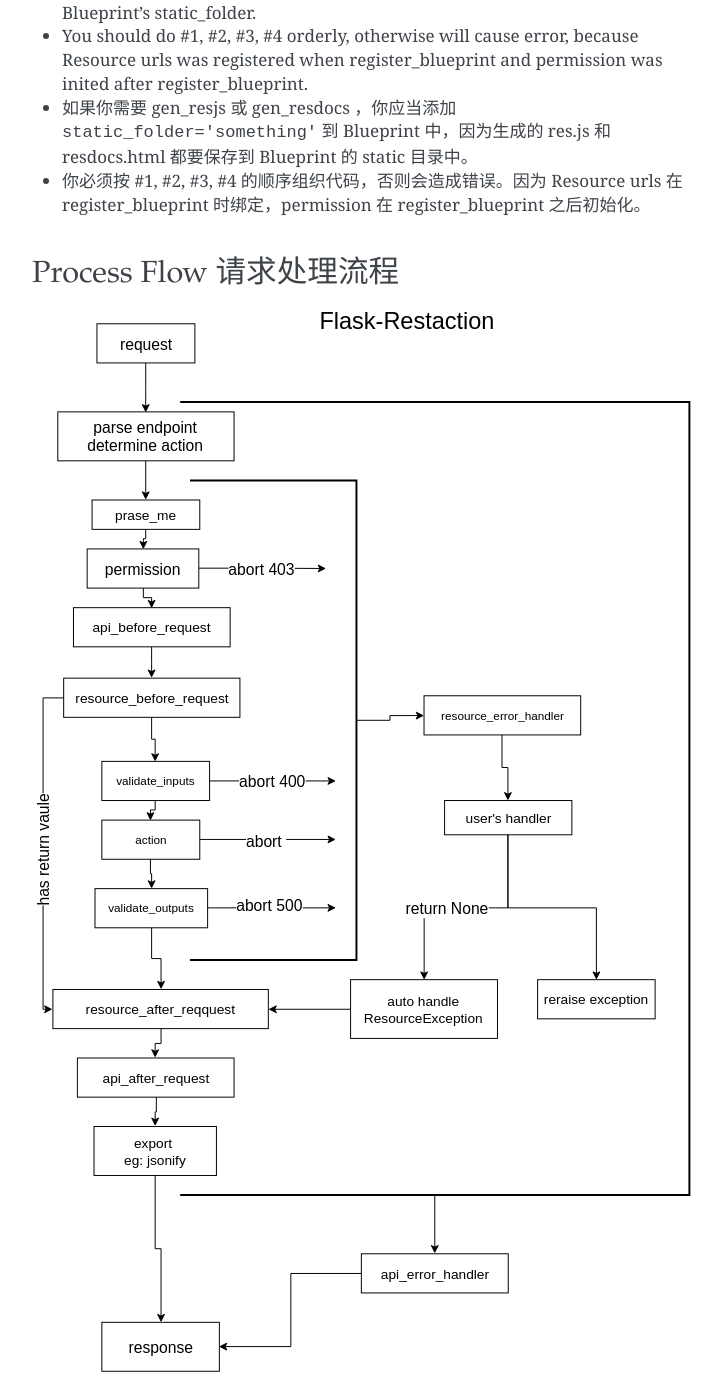
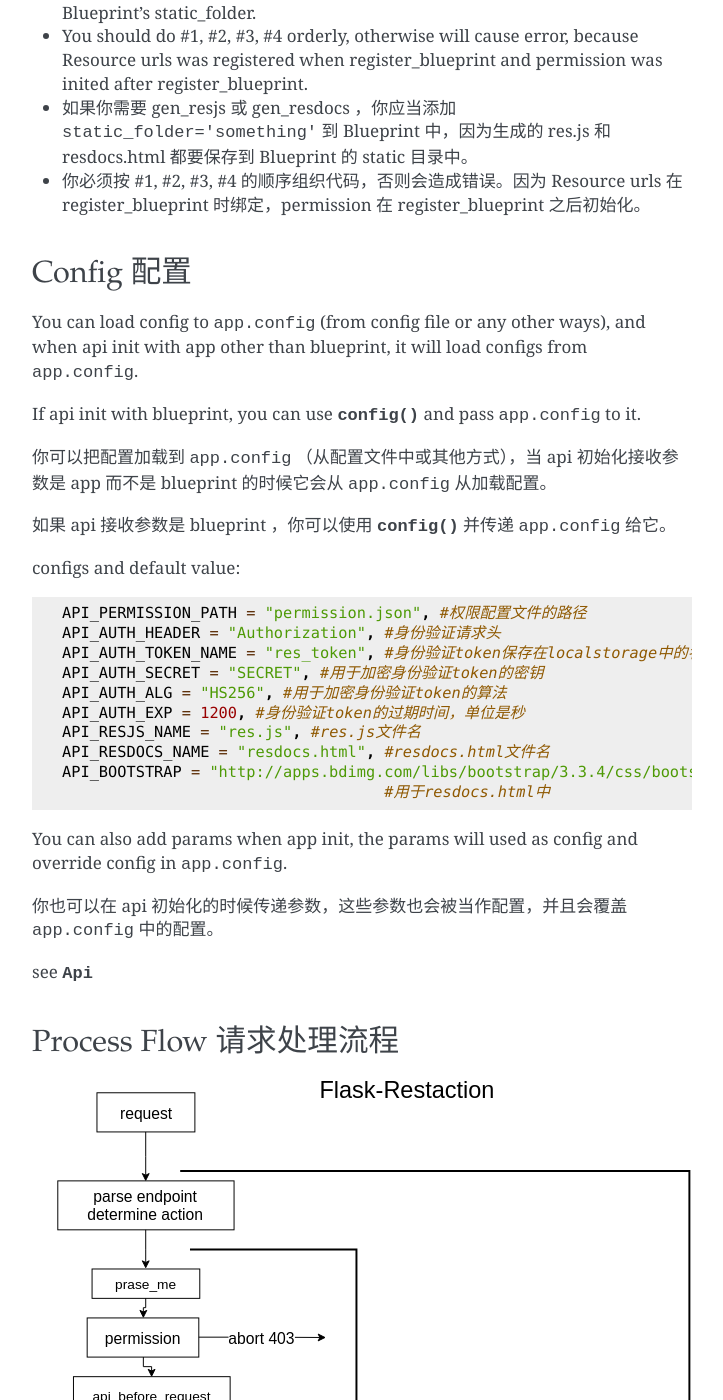
Before and after one commit to guyskk/flask-restaction, a Sphinx documentation site: the page built from docs/source/quickstart.rst, in a window 1280 px wide and 1400 px high, scrolled down 9013 px. Shown: the whole window, without its empty margins (388-1111 px from the left). Built offline with Sphinx 7.4.7, drawn with Linux system fonts in a browser that asks for light colours.

Commit message:
support load config from config file

```diff
--- a/docs/source/quickstart.rst
+++ b/docs/source/quickstart.rst
@@ -412,10 +412,11 @@
 - role 和 resource 只能由小写字母和下划线组成，并且以小写字母开头。
 
 
+
 Work with Blueprint 使用蓝图
 -----------------------------
 
-.. code-block :: python
+.. code-block:: python
 
     from flask import Flask, Blueprint
     from flask.ext.restaction import Api
@@ -447,6 +448,39 @@
 - 你必须按 #1, #2, #3, #4 的顺序组织代码，否则会造成错误。因为 Resource urls 在 register_blueprint 时绑定，permission 在 register_blueprint 之后初始化。
 
 
+Config 配置
+-----------------------------
+
+You can load config to ``app.config`` (from config file or any other ways), and when api init with app other than blueprint, it will load configs from ``app.config``.
+
+If api init with blueprint, you can use :meth:`~flask_restaction.Api.config` and pass ``app.config`` to it.
+
+你可以把配置加载到 ``app.config`` （从配置文件中或其他方式），当 api 初始化接收参数是 app 而不是 blueprint 的时候它会从 ``app.config`` 从加载配置。
+
+如果 api 接收参数是 blueprint ，你可以使用 :meth:`~flask_restaction.Api.config` 并传递 ``app.config`` 给它。
+
+configs and default value:
+
+.. code-block:: python
+
+    API_PERMISSION_PATH = "permission.json", #权限配置文件的路径
+    API_AUTH_HEADER = "Authorization", #身份验证请求头
+    API_AUTH_TOKEN_NAME = "res_token", #身份验证token保存在localstorage中的名称
+    API_AUTH_SECRET = "SECRET", #用于加密身份验证token的密钥
+    API_AUTH_ALG = "HS256", #用于加密身份验证token的算法
+    API_AUTH_EXP = 1200, #身份验证token的过期时间，单位是秒
+    API_RESJS_NAME = "res.js", #res.js文件名
+    API_RESDOCS_NAME = "resdocs.html", #resdocs.html文件名
+    API_BOOTSTRAP = "http://apps.bdimg.com/libs/bootstrap/3.3.4/css/bootstrap.css"
+                                       #用于resdocs.html中
+
+You can also add params when app init, the params will used as config and override config in ``app.config``.
+
+你也可以在 api 初始化的时候传递参数，这些参数也会被当作配置，并且会覆盖 ``app.config`` 中的配置。
+
+see :class:`~flask_restaction.Api`
+
+
 Process Flow 请求处理流程
 -----------------------------
 
--- a/requires.txt
+++ b/requires.txt
@@ -1,4 +1,4 @@
-flask>=0.1
+flask>=0.10.1
 pyjwt>=1.4
-validater>=0.8.0
+validater>=0.8.1
 six>=1.10.0
--- a/setup.py
+++ b/setup.py
@@ -7,7 +7,7 @@
 from setuptools import setup
 setup(
     name="flask-restaction",
-    version="0.17.1",
+    version="0.17.2",
     description="a powerful flask ext for create restful api",
     long_description=__doc__,
     author="guyskk",
@@ -18,7 +18,7 @@
     package_data={'flask_restaction': ['js/res.js', 'html/res_docs.html']},
     zip_safe=False,
     install_requires=[
-        'flask>=0.1',
+        'flask>=0.10.1',
         'pyjwt>=1.4',
         'validater>=0.8.1',
         'six>=1.10.0',
```
Also changed, not shown: 2 other files.
